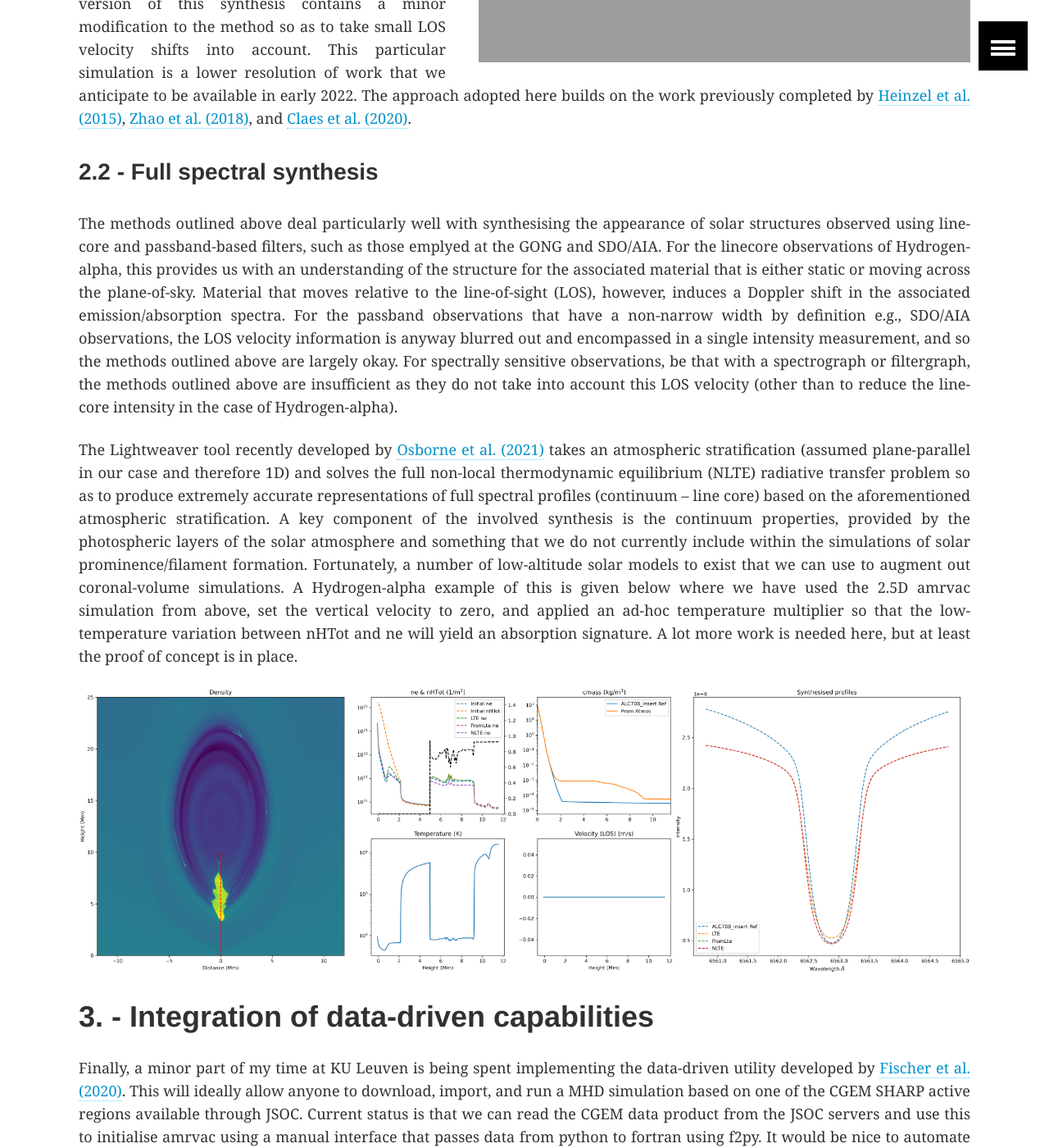
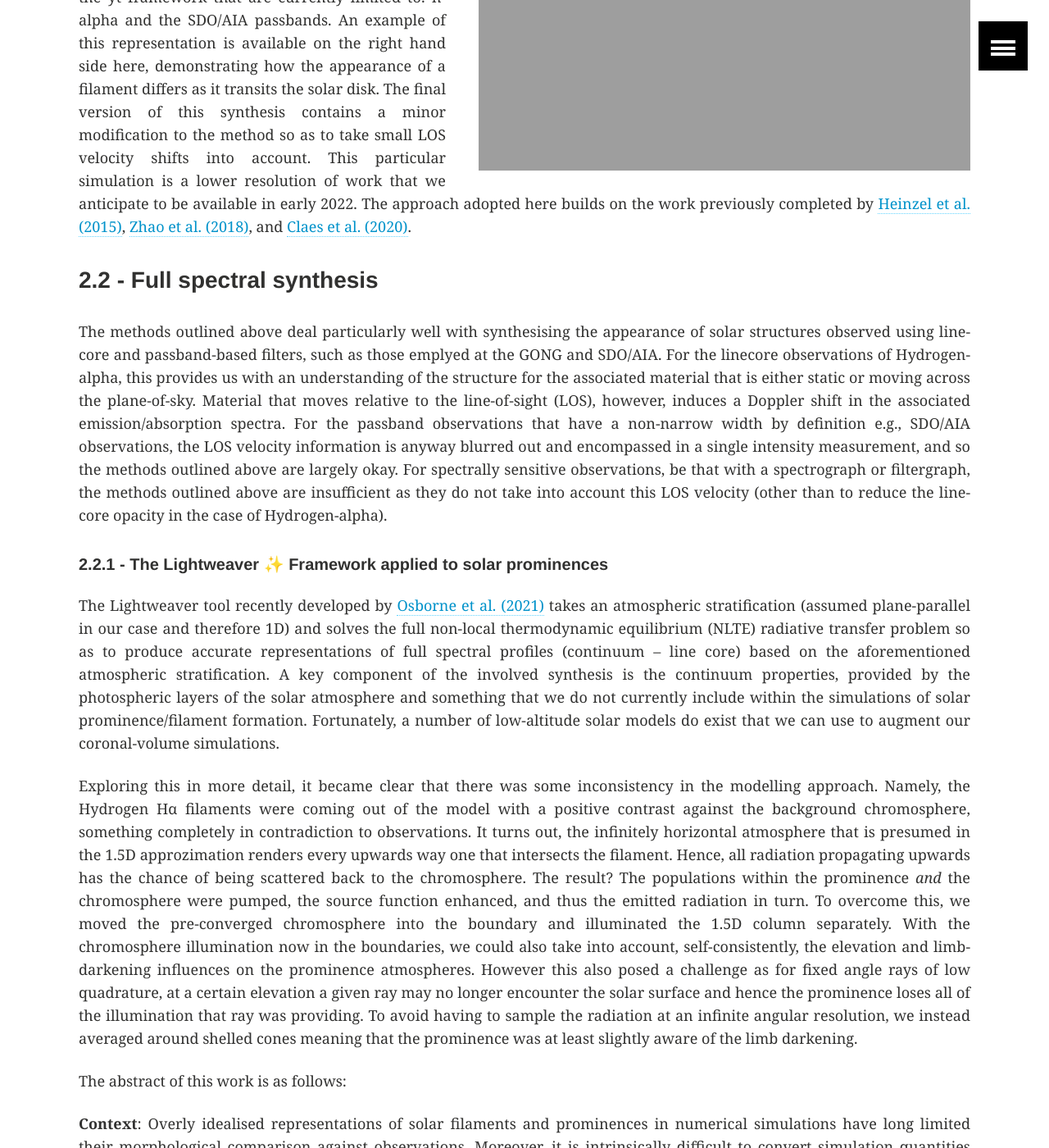
Before and after one commit to erc-prominent/erc-prominent.github.io, a Jekyll site: the page built from team/jackjenkins.md, in a window 1280 px wide and 1400 px high, scrolled down 3965 px. Shown: the whole window at 82% size. Built offline with Jekyll 4.4.1, drawn with Linux system fonts in a browser that asks for light colours; some of the changed text lies outside the part shown.

Commit message:
update of personal page

```diff
--- a/team/jackjenkins.md
+++ b/team/jackjenkins.md
@@ -7,14 +7,14 @@
 
 Hello there!
 
-<img src="{{ site.url }}/images/jack_bio_photo_erc.jpg" width="200" alt="My ugly mug" style="float: right; padding-left: 2.5rem; width: 20rem">
+<img src="{{ site.url }}/images/jack_bio_photo_erc.jpg" width="300" alt="My ugly mug" style="float: right; padding-left: 2.5rem; width: 30rem">
 On this page I will detail some of the things that I have been doing as a part of the ERC PROMINENT project.
 
 
 
 A brief breakdown of my responsibilities thusfar:
 1. Development of idealised 2.5 and 3D flux rope formation and prominence/filament condensation models within [MPI-AMRVAC](http://amrvac.org).
-2. Addition of synthetic views (e.g., SDO/AIA) to the yt-project frontend
+2. Synthetic views (e.g., SDO/AIA, GONG/Hα) of solar prominences from a range of perspectives, under both the LTE and NLTE approximations.
 3. Integration of data-driven intitial conditions, following the implementation of [Fischer et al. (2020)](https://ui.adsabs.harvard.edu/abs/2020ApJS..248....2F/abstract), into MPI-AMRVAC.
 
 <ins>Poster information:</ins>
@@ -27,7 +27,7 @@
 # 1. - Idealised 2.5 & 3D models of solar prominences/filaments
 
 ### 1.1 - 2.5D
-<img src="{{ site.url }}/images/Jenkins&Keppens_2020_synthesis.png" width="200" alt="My ugly mug" style="float: right; padding-left: 2.5rem; width: 40rem">
+<img src="{{ site.url }}/images/Jenkins&Keppens_2020_synthesis.png" width="200" alt="simplified halpha syntheses" style="float: right; padding-left: 2.5rem; width: 40rem">
 We have fully realised a 2.5D simulation of the formation and condensation of a solar prominence following the pioneering work of Kaneko & Yokoyama (2015). Herein, a linear force-free magnetic field is deformed (in line with general evolution of the solar photosphere i.e., footpoint driven prescribed in the bottom boundary) so as to initiate magnetic reconnection and the formation of a 2.5D flux rope with isolated material suspended within the solar corona. This material then condensed following radiative losses and so-called 'runaway radiative cooling' that leads to the in-situ formation of condensations via the thermal instability. The abstract for this work is as follows:
 
 **Context**: Prominences in the solar atmosphere represent an intriguing and delicate balance of forces and thermodynamics in an evolving magnetic topology. How this relatively cool material comes to reside at coronal heights, and what drives its evolution prior to, during, and after its appearance, remains an area full of open questions.
@@ -38,7 +38,7 @@
 The associated paper can be found online at: [https://www.aanda.org/](https://www.aanda.org/articles/aa/pdf/2021/02/aa39630-20.pdf) and with open access at: [https://arxiv.org/](https://arxiv.org/abs/2011.13428).
 
 ### 1.2 - 3D
-<img src="{{ site.url }}/images/Jenkins&Keppens_2022_synthesis.png" width="200" alt="My ugly mug" style="float: right; padding-left: 2.5rem; width: 40rem">
+<img src="{{ site.url }}/images/Jenkins&Keppens_2022_synthesis.png" width="200" alt="perspective syntheses" style="float: right; padding-left: 2.5rem; width: 40rem">
 Following on from the work that is outlined in 1.1, here, we have recently extended the model to a fully 3D domain that assumes periodicity in place of invariance for the third dimension. The focus of this work was to explore the additional evolutionary pathways made possible by considering this third dimension, the ommission of which imposed strong limitations on those evolutions remarked upon within the previous 2.5D study. Namely, the deposition of baroclinicity was previously restricted to the flux surface geometry, and was unable to generate additional fine structuring that may be possible in 3D. Hence, the only vertical motions that were recorded were those from the 'mass-slippage' mechanism that is artificially enhanced by the large resistivity value that we adopted. Since vertical motions are observed ubiquitously throughout quiescent prominences projected above the limb, this is a feature that is neccesary in any model that aims to claim accuracy against observations. The abstract for this work is as follows:
 
 Prominences and filaments are manifestations of magnetized, levitated plasma within the solar coronal atmosphere. Their structure is assumed to be driven by the ambient magnetic field, but various open questions pertaining to their formation and evolution persist. In particular, the discrepancy between their appearance if projected against the solar disk or at the limb remain unexplained. State-of-the-art magnetohydrodynamic simulations yield a fully three-dimensional model that successfully unites the extreme ultraviolet and hydrogen Hα views of quiescent prominences that contain radial striations with the equivalent on-disk filaments comprised of finite width threads. We analyse all hydromagnetic sources of the vorticity evolution and find it consistent with the nonlinear development of the magnetic Rayleigh–Taylor instability. We show that this universal gravitational interchange process can explain the apparent dichotomy of the quiescent prominence/filament appearances. Our simulation could also be used to predict what the instruments associated with the Solar Orbiter and the Inouye Solar Telescope (DKIST) will observe.
@@ -57,25 +57,47 @@
 # 2. - Synthesis of simulations as observations
 
 ### 2.1 - Line core and passband observations
-<img src="{{ site.url }}/images/field_aligned_test_thick.png" width="200" alt="My ugly mug" style="float: right; padding-left: 2.5rem; width: 40rem">
+<img src="{{ site.url }}/images/Jenkins&KeppensSynthesisSummary.png" width="200" alt="different passband syntheses" style="float: right; padding-left: 2.5rem; width: 40rem">
 [https://yt-project.org](yt-project) is an open-source python package perfectly suited for handling the output of the large simulations that we are undertaking as a part of ERC PROMINENT. One of the bottlenecks encountered when dealing with particularly large simulations are that their file sizes can grow somewhat *extreme*. This renders any attempt for post-processing on a local machine futile in the absence of significant RAM. Instead, yt-project indexes the location of the information within a file for recall *only* when requested. As detailed on the MPI-AMRVAC [website](www.amrvac.org), simulation computation and storage are carried out on a block-by-block basis as a consequence of the adaptive mesh (indexed along a moreton curve). Hence, this lends itself ideally to the yt-project framework wherein not only are post-processing and visualisation applied to the data requested, but also on a block by block basis. This speeds up the read/process/write times up dramatically as the entire simulation, for all saved variables, is not stored within the RAM. It is for this reason and many more (of which I will offload any questions to the yt master himself: [Niels Claes](mailto:niels.claes@kuleuven.be)) that we choose to use yt-project.
 
 <!-- ![]({{ site.url }}/images/field_aligned_test_thick.png) -->
 
-<img src="{{ site.url }}/images/filament_appearance_disk.gif" width="200" alt="My ugly mug" style="float: right; padding-left: 2.5rem; width: 40rem">
+<img src="{{ site.url }}/images/filament_appearance_disk.gif" width="200" alt="filament appearance across disk" style="float: right; padding-left: 2.5rem; width: 40rem">
 Along these lines, yt-project has a number of tools that have already been built in a general way. Of particular interest to me is the use of arbitrarily-oriented ray tracing to synthesise the appearance of our simulations in ways that can be directly compared to observations. Afterall, theory remains theory until proven otherwise. As such, I have implemented a series of synthetic approaches into the yt framework that are currently limited to: h-alpha and the SDO/AIA passbands. An example of this representation is available on the right hand side here, demonstrating how the appearance of a filament differs as it transits the solar disk. The final version of this synthesis contains a minor modification to the method so as to take small LOS velocity shifts into account. This particular simulation is a lower resolution of work that we anticipate to be available in early 2022. The approach adopted here builds on the work previously completed by [Heinzel et al. (2015)](https://ui.adsabs.harvard.edu/abs/2015A%26A...579A..16H/abstract), [Zhao et al. (2018)](https://ui.adsabs.harvard.edu/abs/2019ApJ...872..190Z/abstract), and [Claes et al. (2020)](https://ui.adsabs.harvard.edu/abs/2020A%26A...636A.112C/abstract).
 
 <!-- ![]({{ site.url }}/images/filament_appearance_disk.gif) -->
 
 ### 2.2 - Full spectral synthesis
-The methods outlined above deal particularly well with synthesising the appearance of solar structures observed using line-core and passband-based filters, such as those emplyed at the GONG and SDO/AIA. For the linecore observations of Hydrogen-alpha, this provides us with an understanding of the structure for the associated material that is either static or moving across the plane-of-sky. Material that moves relative to the line-of-sight (LOS), however, induces a Doppler shift in the associated emission/absorption spectra. For the passband observations that have a non-narrow width by definition e.g., SDO/AIA observations, the LOS velocity information is anyway blurred out and encompassed in a single intensity measurement, and so the methods outlined above are largely okay. For spectrally sensitive observations, be that with a spectrograph or filtergraph, the methods outlined above are insufficient as they do not take into account this LOS velocity (other than to reduce the line-core intensity in the case of Hydrogen-alpha).
+The methods outlined above deal particularly well with synthesising the appearance of solar structures observed using line-core and passband-based filters, such as those emplyed at the GONG and SDO/AIA. For the linecore observations of Hydrogen-alpha, this provides us with an understanding of the structure for the associated material that is either static or moving across the plane-of-sky. Material that moves relative to the line-of-sight (LOS), however, induces a Doppler shift in the associated emission/absorption spectra. For the passband observations that have a non-narrow width by definition e.g., SDO/AIA observations, the LOS velocity information is anyway blurred out and encompassed in a single intensity measurement, and so the methods outlined above are largely okay. For spectrally sensitive observations, be that with a spectrograph or filtergraph, the methods outlined above are insufficient as they do not take into account this LOS velocity (other than to reduce the line-core opacity in the case of Hydrogen-alpha).
 
-The Lightweaver tool recently developed by [Osborne et al. (2021)](https://ui.adsabs.harvard.edu/abs/2021ApJ...917...14O/abstract) takes an atmospheric stratification (assumed plane-parallel in our case and therefore 1D) and solves the full non-local thermodynamic equilibrium (NLTE) radiative transfer problem so as to produce extremely accurate representations of full spectral profiles (continuum -- line core) based on the aforementioned atmospheric stratification. A key component of the involved synthesis is the continuum properties, provided by the photospheric layers of the solar atmosphere and something that we do not currently include within the simulations of solar prominence/filament formation. Fortunately, a number of low-altitude solar models to exist that we can use to augment out coronal-volume simulations. A Hydrogen-alpha example of this is given below where we have used the 2.5D amrvac simulation from above, set the vertical velocity to zero, and applied an ad-hoc temperature multiplier so that the low-temperature variation between nHTot and ne will yield an absorption signature. A lot more work is needed here, but at least the proof of concept is in place.
 
-![]({{ site.url }}/images/full_synthesis_example_v0.png)
+##### 2.2.1 - The Lightweaver ✨ Framework applied to solar prominences
+The Lightweaver tool recently developed by [Osborne et al. (2021)](https://ui.adsabs.harvard.edu/abs/2021ApJ...917...14O/abstract) takes an atmospheric stratification (assumed plane-parallel in our case and therefore 1D) and solves the full non-local thermodynamic equilibrium (NLTE) radiative transfer problem so as to produce accurate representations of full spectral profiles (continuum -- line core) based on the aforementioned atmospheric stratification. A key component of the involved synthesis is the continuum properties, provided by the photospheric layers of the solar atmosphere and something that we do not currently include within the simulations of solar prominence/filament formation. Fortunately, a number of low-altitude solar models do exist that we can use to augment our coronal-volume simulations.
+
+Exploring this in more detail, it became clear that there was some inconsistency in the modelling approach. Namely, the Hydrogen Hα filaments were coming out of the model with a positive contrast against the background chromosphere, something completely in contradiction to observations. It turns out, the infinitely horizontal atmosphere that is presumed in the 1.5D approzimation renders every upwards way one that intersects the filament. Hence, all radiation propagating upwards has the chance of being scattered back to the chromosphere. The result? The populations within the prominence *and* the chromosphere were pumped, the source function enhanced, and thus the emitted radiation in turn. To overcome this, we moved the pre-converged chromosphere into the boundary and illuminated the 1.5D column separately. With the chromosphere illumination now in the boundaries, we could also take into account, self-consistently, the elevation and limb-darkening influences on the prominence atmospheres. However this also posed a challenge as for fixed angle rays of low quadrature, at a certain elevation a given ray may no longer encounter the solar surface and hence the prominence loses all of the illumination that ray was providing. To avoid having to sample the radiation at an infinite angular resolution, we instead averaged around shelled cones meaning that the prominence was at least slightly aware of the limb darkening.
+
+The abstract of this work is as follows:
+
+**Context**: Overly idealised representations of solar filaments and prominences in numerical simulations have long limited their morphological comparison against observations. Moreover, it is intrinsically difficult to convert simulation quantities into emergent intensity of characteristic, optically thick line cores and/or spectra that are commonly selected for observational study.
+**Aims**: In this paper, we demonstrate how the recently developed Lightweaver framework makes non-‘local thermodynamic equilibrium’ (NLTE) spectral synthesis feasible on a new 3D ab initio magnetohydrodynamic  MHD) filament-prominence simulation, in a post-processing step.
+**Methods**: We clarify the need to introduce filament- and prominent-specific Lightweaver boundary conditions that accurately model incident chromospheric radiation, and include a self-consistent and smoothly varying limb-darkening function.
+**Results**: Progressing from isothermal and isobaric models to the self-consistently generated stratifications within a fully 3D MHD
+filament-prominence simulation, we find excellent agreement between our 1.5D NLTE Lightweaver synthesis and a popular hydrogen Hα proxy. We computed additional lines including Ca ii 8542 alongside the more optically thick Ca ii H&K & Mg ii h&k lines, for which no comparable proxy exists, and we explore their formation properties within filament and prominence atmospheres.
+**Conclusions** The versatility of the Lightweaver framework is demonstrated with this extension to 1.5D filament and prominence models, where each vertical column of the instantaneous 3D MHD state is spectrally analysed separately, without accounting for (important) multi-dimensional radiative effects. The general agreement found in the line core contrast of both observations and the Lightweaver-synthesised simulation further validates the current generation of solar filament and prominence models constructed numerically with MPI-AMRVAC.
+
+The associated paper can be found online at: [https://www.aanda.org/](https://www.aanda.org/articles/aa/pdf/2023/02/aa44868-22.pdf) and with open access at: [https://arxiv.org/](https://arxiv.org/pdf/2211.14869.pdf).
+
+
+![]({{ site.url }}/images/JenkinsOsborneKeppens2023_prom.png)
+
+##### 2.2.2 - The Lightweaver ✨ Framework applied to `winking filaments'
+<p style="text-align: center;"> ✨ Watch this space ✨ </p>
+
+##### 2.2.3 - The Lightweaver ✨ Framework applied to `bright rim prominences'
+<p style="text-align: center;"> ✨ Watch this space ✨ </p>
 
 # 3. - Integration of data-driven capabilities
-Finally, a minor part of my time at KU Leuven is being spent implementing the data-driven utility developed by [Fischer et al. (2020)](https://ui.adsabs.harvard.edu/abs/2020ApJS..248....2F/abstract). This will ideally allow anyone to download, import, and run a MHD simulation based on one of the CGEM SHARP active regions available through JSOC. Current status is that we can read the CGEM data product from the JSOC servers and use this to initialise amrvac using a manual interface that passes data from python to fortran using f2py. It would be nice to automate this as much as possible.
+Finally, a minor part of my time at KU Leuven was being spent implementing and testing the data-driven utility developed by [Fischer et al. (2020)](https://ui.adsabs.harvard.edu/abs/2020ApJS..248....2F/abstract). This will ideally allow anyone to download, import, and run a MHD simulation based on one of the CGEM SHARP active regions available through JSOC. Current status is that we can read the CGEM data product from the JSOC servers and use this to initialise amrvac using a manual interface that passes data from python to fortran using f2py. It would be nice to automate this as much as possible.
 
 
 ![]({{ site.url }}/images/data_driven_test.gif)
```
Also changed, not shown: 2 other files.
